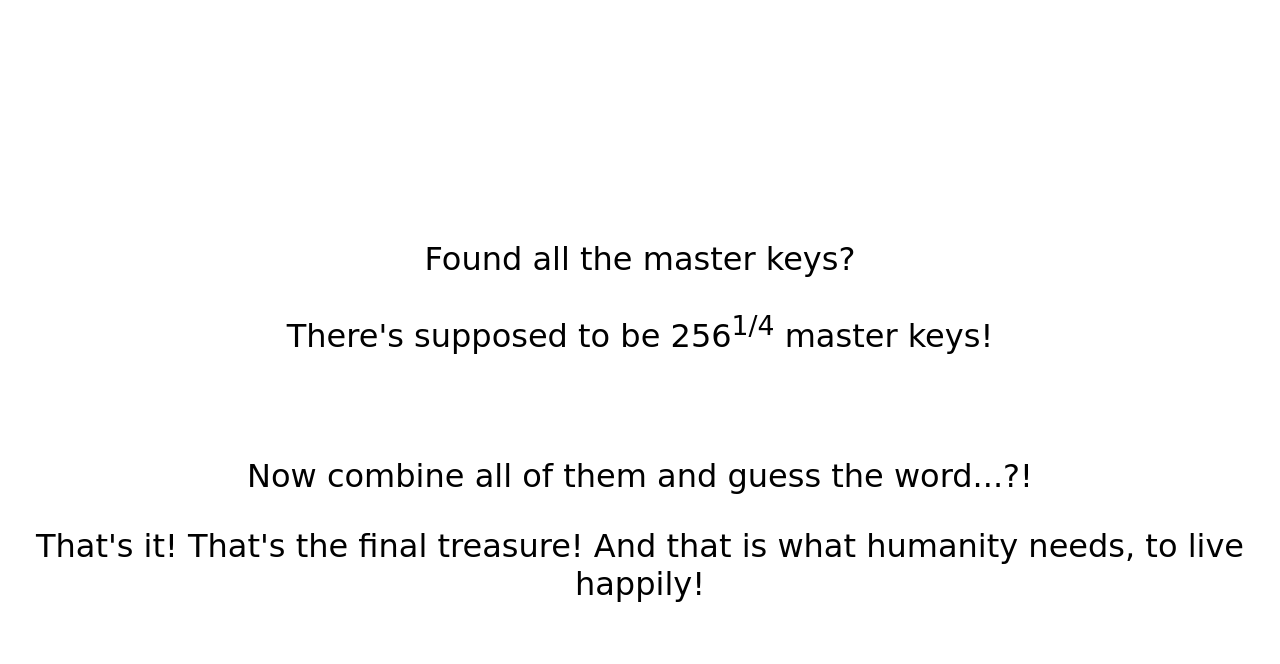
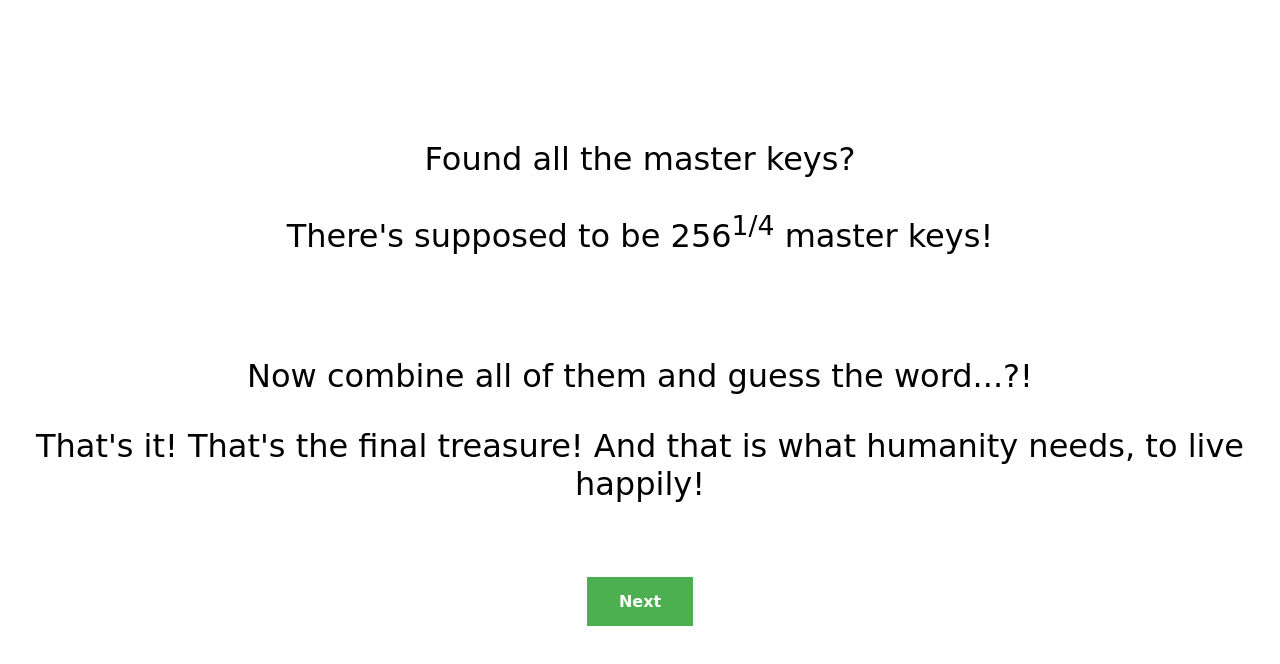
Before and after one commit to Karthikeshwar1/test-html, a plain HTML site: page index2.html in a window 1280 px wide. Drawn offline with Linux system fonts and the light colour scheme; a web font is replaced by a local one.

Commit message:
Update index2.html

```diff
--- a/index2.html
+++ b/index2.html
@@ -6,12 +6,39 @@
     <link rel="preconnect" href="https://fonts.gstatic.com" crossorigin>
     <link href="https://fonts.googleapis.com/css2?family=Grape+Nuts&display=swap" rel="stylesheet">
     <style>
+        .button {
+            background-color: #4CAF50;
+            /* Green */
+            border: none;
+            color: white;
+            padding: 15px 32px;
+            text-align: center;
+            text-decoration: none;
+            display: inline-block;
+            font-size: 16px;
+            margin: 4px 2px;
+            cursor: pointer;
+            -webkit-transition-duration: 0.4s;
+            /* Safari */
+            transition-duration: 0.4s;
+            font-family: 'Grape Nuts', cursive;
+
+        }
+
+        .button2:hover {
+            box-shadow: 0 12px 16px 0 rgba(0, 0, 0, 0.24), 0 17px 50px 0 rgba(0, 0, 0, 0.19);
+        }
+
         #a1 {
-            padding-top: 200px;
+            padding-top: 100px;
             margin: auto;
             font-size: xx-large;
             text-align: center;
             font-family: 'Grape Nuts', cursive;
+        }
+
+        #a2 {
+            font-size: x-large;
         }
     </style>
 
@@ -24,6 +51,10 @@
             <br>
             <p>Now combine all of them and guess the word...?!</p>
             <p>That's it! That's the final treasure! And that is what humanity needs, to live happily!</p>
+            <br>
+            <a href="https://karthikeshwar1.github.io/test-html/index0">
+                <button class="button button2"><b>Next</b></button>
+            </a>
         </div>
     </body>
 
```
